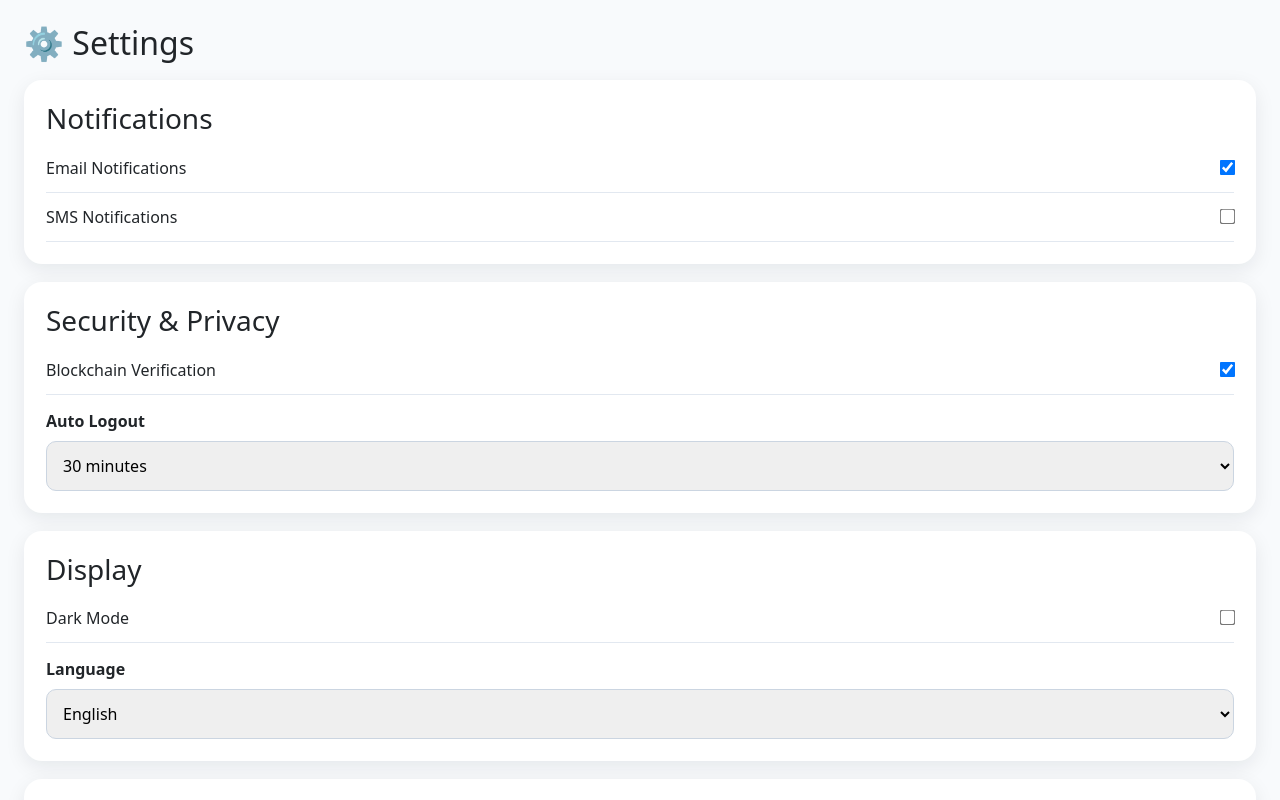
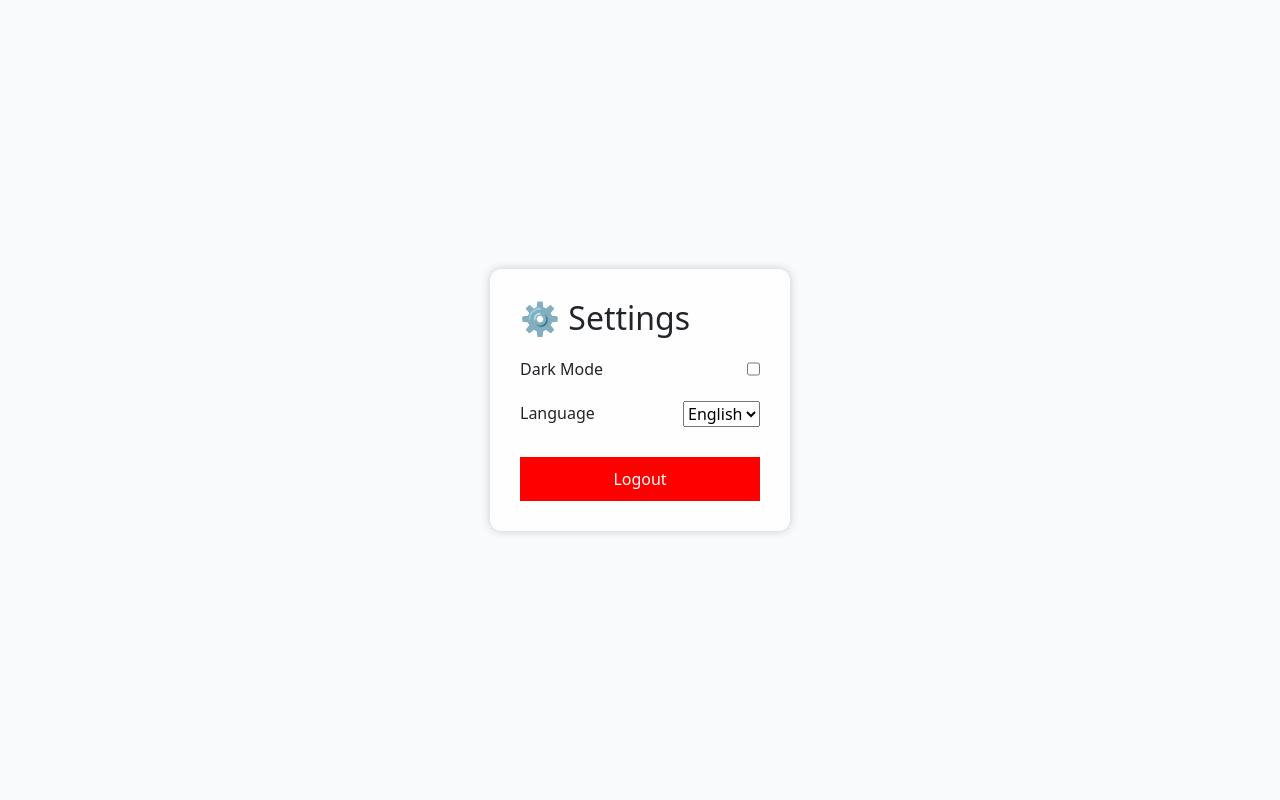
Before and after one commit to Sumanth-Teja99/medchain-frontend, a React (Create React App) app: page /settings in a window 1280 px wide. Shown: the top 800 px of the page. Built offline with nearby package versions, Linux system fonts and the light colour scheme; sample sign-in values are in the browser's storage.

Commit message:
final UI + blockchain + chat + settings upgrade

```diff
--- a/src/pages/DoctorDashboard.js
+++ b/src/pages/DoctorDashboard.js
@@ -1,15 +1,21 @@
 import React, { useEffect, useState } from "react";
 import API from "../services/api";
 import { useNavigate } from "react-router-dom";
+import bg from "../assets/doctor.jpg";
 
 function DoctorDashboard() {
   const navigate = useNavigate();
+
   const [records, setRecords] = useState([]);
   const [verifyResult, setVerifyResult] = useState(null);
 
   const loadRecords = async () => {
+    try {
       const res = await API.get("/get_records");
       setRecords(res.data || []);
+    } catch (err) {
+      console.log(err);
+    }
   };
 
   useEffect(() => {
@@ -17,8 +23,12 @@ function DoctorDashboard() {
   }, []);
 
   const verifyBlockchain = async () => {
+    try {
       const res = await API.get("/verify_chain");
       setVerifyResult(res.data);
+    } catch {
+      alert("Verification failed");
+    }
   };
 
   const logout = () => {
@@ -27,11 +37,13 @@ function DoctorDashboard() {
   };
 
   return (
-    <div style={{ display: "flex" }}>
+    <div style={page(bg)}>
+      <div style={overlay}>
 
         {/* SIDEBAR */}
         <div style={sidebar}>
           <h3>🏥 MedChain</h3>
+          <p>Doctor Panel</p>
 
           <button onClick={() => navigate("/chat")} style={menuBtn}>Chat</button>
           <button onClick={() => navigate("/profile")} style={menuBtn}>Profile</button>
@@ -41,15 +53,16 @@ function DoctorDashboard() {
         </div>
 
         {/* MAIN */}
-      <div style={{ flex: 1, padding: "20px" }}>
+        <div style={main}>
           <h2>Doctor Dashboard</h2>
 
+          {/* VERIFY BUTTON */}
           <button onClick={verifyBlockchain} style={{ marginBottom: "10px" }}>
             Verify Blockchain
           </button>
 
           {verifyResult && (
-          <div>
+            <div style={verifyBox}>
               <h4>
                 {verifyResult.chain_valid
                   ? "Blockchain Valid ✅"
@@ -59,10 +72,13 @@ function DoctorDashboard() {
             </div>
           )}
 
+          {/* RECORDS */}
+          <div style={card}>
             {records.map((r) => (
               <div key={r.id} style={recordBox}>
                 <p><b>Data:</b> {r.data}</p>
 
+                {/* 🔥 BLOCKCHAIN INFO */}
                 <p><b>Previous Hash:</b> {r.previous_hash}</p>
                 <p><b>Record Hash:</b> {r.record_hash}</p>
                 <p>
@@ -72,16 +88,39 @@ function DoctorDashboard() {
               </div>
             ))}
           </div>
+
+        </div>
+      </div>
     </div>
   );
 }
+
+/* 🔥 STYLES */
+
+const page = (img) => ({
+  minHeight: "100vh",
+  backgroundImage: `url(${img})`,
+  backgroundSize: "cover",
+  backgroundPosition: "center",
+});
+
+const overlay = {
+  display: "flex",
+  background: "rgba(0,0,0,0.5)",
+  minHeight: "100vh",
+};
 
 const sidebar = {
   width: "220px",
   background: "#2c3e50",
   color: "white",
   padding: "20px",
-  height: "100vh",
+};
+
+const main = {
+  flex: 1,
+  padding: "20px",
+  color: "white",
 };
 
 const menuBtn = {
@@ -98,10 +137,24 @@ const logoutBtn = {
   marginTop: "20px",
 };
 
+const card = {
+  background: "rgba(255,255,255,0.9)",
+  padding: "15px",
+  borderRadius: "10px",
+  color: "black",
+};
+
 const recordBox = {
   border: "1px solid #ccc",
   padding: "10px",
   marginTop: "10px",
 };
 
+const verifyBox = {
+  background: "rgba(255,255,255,0.8)",
+  padding: "10px",
+  borderRadius: "10px",
+  color: "black",
+};
+
 export default DoctorDashboard;
--- a/src/pages/PatientDashboard.js
+++ b/src/pages/PatientDashboard.js
@@ -1,6 +1,7 @@
 import React, { useEffect, useState } from "react";
 import API from "../services/api";
 import { useNavigate } from "react-router-dom";
+import bg from "../assets/patient.jpg";
 
 function PatientDashboard() {
   const navigate = useNavigate();
@@ -12,11 +13,15 @@ function PatientDashboard() {
   const [verifyResult, setVerifyResult] = useState(null);
 
   const loadData = async () => {
+    try {
       const rec = await API.get("/get_records");
       setRecords(rec.data || []);
 
       const doc = await API.get("/doctors");
       setDoctors(doc.data || []);
+    } catch (err) {
+      console.log(err);
+    }
   };
 
   useEffect(() => {
@@ -49,7 +54,8 @@ function PatientDashboard() {
   };
 
   return (
-    <div style={{ display: "flex" }}>
+    <div style={page(bg)}>
+      <div style={overlay}>
 
         {/* SIDEBAR */}
         <div style={sidebar}>
@@ -63,7 +69,7 @@ function PatientDashboard() {
         </div>
 
         {/* MAIN */}
-      <div style={{ flex: 1, padding: "20px" }}>
+        <div style={main}>
           <h2>Patient Dashboard</h2>
 
           {/* ADD RECORD */}
@@ -77,86 +83,94 @@ function PatientDashboard() {
             <button onClick={addRecord}>Add Record</button>
           </div>
 
-        {/* VERIFY BUTTON */}
-        <button onClick={verifyBlockchain} style={{ marginTop: "15px" }}>
+          {/* VERIFY */}
+          <button onClick={verifyBlockchain} style={{ marginTop: "10px" }}>
             Verify Blockchain
           </button>
 
           {verifyResult && (
-          <div style={{ marginTop: "10px" }}>
             <h4>
               {verifyResult.chain_valid
                 ? "Blockchain Valid ✅"
                 : "Blockchain Broken ❌"}
             </h4>
-            <p>Total Records: {verifyResult.total_records}</p>
-          </div>
           )}
 
-        {/* SELECT DOCTOR */}
+          {/* DOCTOR SELECT */}
           <div style={card}>
             <select onChange={(e) => setSelectedDoctor(e.target.value)}>
               <option value="">Select Doctor</option>
               {doctors.map((d) => (
-              <option key={d.id} value={d.id}>
-                {d.username}
-              </option>
+                <option key={d.id} value={d.id}>{d.username}</option>
               ))}
             </select>
           </div>
 
           {/* RECORDS */}
           <div style={card}>
-          <h3>Your Records</h3>
+            {records.map((r) => (
+              <div key={r.id} style={recordBox}>
+                <p>{r.data}</p>
+                <p>Prev Hash: {r.previous_hash}</p>
+                <p>Hash: {r.record_hash}</p>
+                <p>{r.verified ? "Verified ✅" : "Tampered ❌"}</p>
 
-          {records.map((record) => (
-            <div key={record.id} style={recordBox}>
-              <p><b>Data:</b> {record.data}</p>
-
-              <p><b>Previous Hash:</b> {record.previous_hash}</p>
-              <p><b>Record Hash:</b> {record.record_hash}</p>
-              <p>
-                <b>Status:</b>{" "}
-                {record.verified ? "Verified ✅" : "Tampered ❌"}
-              </p>
-
-              <button onClick={() => grantAccess(record.id)}>
+                <button onClick={() => grantAccess(r.id)}>
                   Grant Access
                 </button>
               </div>
             ))}
+          </div>
+
         </div>
       </div>
     </div>
   );
 }
 
+/* STYLES */
+const page = (img) => ({
+  minHeight: "100vh",
+  backgroundImage: `url(${img})`,
+  backgroundSize: "cover",
+});
+
+const overlay = {
+  display: "flex",
+  background: "rgba(0,0,0,0.4)",
+};
+
 const sidebar = {
   width: "220px",
   background: "#2c3e50",
   color: "white",
   padding: "20px",
-  height: "100vh",
+};
+
+const main = {
+  flex: 1,
+  padding: "20px",
 };
 
 const menuBtn = {
   display: "block",
-  width: "100%",
   margin: "10px 0",
   padding: "10px",
+  width: "100%",
 };
 
 const logoutBtn = {
   background: "red",
   color: "white",
+  marginTop: "20px",
   padding: "10px",
-  marginTop: "20px",
 };
 
 const card = {
+  background: "rgba(255,255,255,0.9)",
+  padding: "15px",
   marginTop: "20px",
-  padding: "15px",
-  background: "#ecf0f1",
+  borderRadius: "10px",
 };
 
 const textarea = {
--- a/src/pages/Settings/index.js
+++ b/src/pages/Settings/index.js
@@ -2,94 +2,80 @@ import React, { useEffect, useState } from "react";
 
 function Settings() {
   const username = localStorage.getItem("username") || "user";
-
   const storageKey = `medchain_settings_${username}`;
 
   const [settings, setSettings] = useState({
-    emailNotifications: true,
-    smsNotifications: false,
     darkMode: false,
-    blockchainVerification: true,
-    autoLogout: "30 minutes",
     language: "English",
   });
 
+  // 🔥 LOAD SETTINGS
   useEffect(() => {
     const saved = localStorage.getItem(storageKey);
+
     if (saved) {
-      setSettings(JSON.parse(saved));
+      const parsed = JSON.parse(saved);
+      setSettings(parsed);
+      applySettings(parsed);
+    }
+  }, []);
+
+  // 🔥 APPLY SETTINGS FUNCTION
+  const applySettings = (config) => {
+    if (config.darkMode) {
+      document.body.style.backgroundColor = "#121212";
+      document.body.style.color = "white";
     } else {
-      localStorage.setItem(storageKey, JSON.stringify(settings));
+      document.body.style.backgroundColor = "#f8fafc";
+      document.body.style.color = "black";
     }
-  }, [storageKey]);
-
-  const updateSetting = (key, value) => {
-    const next = { ...settings, [key]: value };
-    setSettings(next);
-    localStorage.setItem(storageKey, JSON.stringify(next));
   };
 
-  const clearSession = () => {
+  // 🔥 UPDATE SETTINGS
+  const updateSetting = (key, value) => {
+    const updated = { ...settings, [key]: value };
+
+    setSettings(updated);
+    localStorage.setItem(storageKey, JSON.stringify(updated));
+
+    applySettings(updated);
+
+    if (key === "language") {
+      alert("Language changed to " + value);
+    }
+  };
+
+  // 🔥 LOGOUT
+  const logout = () => {
     localStorage.clear();
     window.location.href = "/";
   };
 
   return (
     <div style={page}>
-      <h2 style={{ marginBottom: "18px" }}>⚙️ Settings</h2>
+      <div style={card}>
+        <h2>⚙️ Settings</h2>
 
-      <div style={card}>
-        <h3>Notifications</h3>
-
-        <SettingRow
-          label="Email Notifications"
-          checked={settings.emailNotifications}
-          onChange={(v) => updateSetting("emailNotifications", v)}
-        />
-
-        <SettingRow
-          label="SMS Notifications"
-          checked={settings.smsNotifications}
-          onChange={(v) => updateSetting("smsNotifications", v)}
+        {/* DARK MODE */}
+        <div style={row}>
+          <span>Dark Mode</span>
+          <input
+            type="checkbox"
+            checked={settings.darkMode}
+            onChange={(e) =>
+              updateSetting("darkMode", e.target.checked)
+            }
           />
         </div>
 
-      <div style={card}>
-        <h3>Security & Privacy</h3>
-
-        <SettingRow
-          label="Blockchain Verification"
-          checked={settings.blockchainVerification}
-          onChange={(v) => updateSetting("blockchainVerification", v)}
-        />
-
-        <label style={label}>Auto Logout</label>
+        {/* LANGUAGE */}
+        <div style={row}>
+          <span>Language</span>
           <select
-          style={select}
-          value={settings.autoLogout}
-          onChange={(e) => updateSetting("autoLogout", e.target.value)}
-        >
-          <option>15 minutes</option>
-          <option>30 minutes</option>
-          <option>1 hour</option>
-          <option>Never</option>
-        </select>
-      </div>
-
-      <div style={card}>
-        <h3>Display</h3>
-
-        <SettingRow
-          label="Dark Mode"
-          checked={settings.darkMode}
-          onChange={(v) => updateSetting("darkMode", v)}
-        />
-
-        <label style={label}>Language</label>
-        <select
-          style={select}
             value={settings.language}
-          onChange={(e) => updateSetting("language", e.target.value)}
+            onChange={(e) =>
+              updateSetting("language", e.target.value)
+            }
           >
             <option>English</option>
             <option>Telugu</option>
@@ -97,78 +83,46 @@ function Settings() {
           </select>
         </div>
 
-      <div style={card}>
-        <h3>Account</h3>
-        <button style={dangerBtn} onClick={clearSession}>
-          Logout All Sessions
+        {/* LOGOUT */}
+        <button onClick={logout} style={logoutBtn}>
+          Logout
         </button>
       </div>
     </div>
   );
 }
 
-function SettingRow({ label, checked, onChange }) {
-  return (
-    <div style={row}>
-      <span>{label}</span>
-      <label style={switchWrap}>
-        <input
-          type="checkbox"
-          checked={checked}
-          onChange={(e) => onChange(e.target.checked)}
-        />
-      </label>
-    </div>
-  );
-}
+/* 🔥 STYLES */
 
 const page = {
-  padding: "24px",
+  minHeight: "100vh",
+  display: "flex",
+  justifyContent: "center",
+  alignItems: "center",
   background: "#f8fafc",
-  minHeight: "100vh",
 };
 
 const card = {
-  background: "#ffffff",
-  borderRadius: "18px",
-  padding: "22px",
-  boxShadow: "0 6px 20px rgba(15, 23, 42, 0.08)",
-  marginBottom: "18px",
+  background: "rgba(255,255,255,0.9)",
+  padding: "30px",
+  borderRadius: "12px",
+  width: "300px",
+  boxShadow: "0 0 10px rgba(0,0,0,0.2)",
 };
 
 const row = {
   display: "flex",
   justifyContent: "space-between",
-  alignItems: "center",
-  padding: "12px 0",
-  borderBottom: "1px solid #e2e8f0",
+  marginTop: "20px",
 };
 
-const switchWrap = {
-  transform: "scale(1.2)",
-};
-
-const label = {
-  display: "block",
-  marginTop: "14px",
-  marginBottom: "8px",
-  fontWeight: "600",
-};
-
-const select = {
+const logoutBtn = {
+  marginTop: "30px",
   width: "100%",
-  padding: "12px",
-  borderRadius: "10px",
-  border: "1px solid #cbd5e1",
-};
-
-const dangerBtn = {
-  background: "#dc2626",
-  color: "#ffffff",
+  padding: "10px",
+  background: "red",
+  color: "white",
   border: "none",
-  padding: "12px 16px",
-  borderRadius: "10px",
-  cursor: "pointer",
 };
 
 export default Settings;
```
Lines whose indentation alone changed are shown as unchanged.
